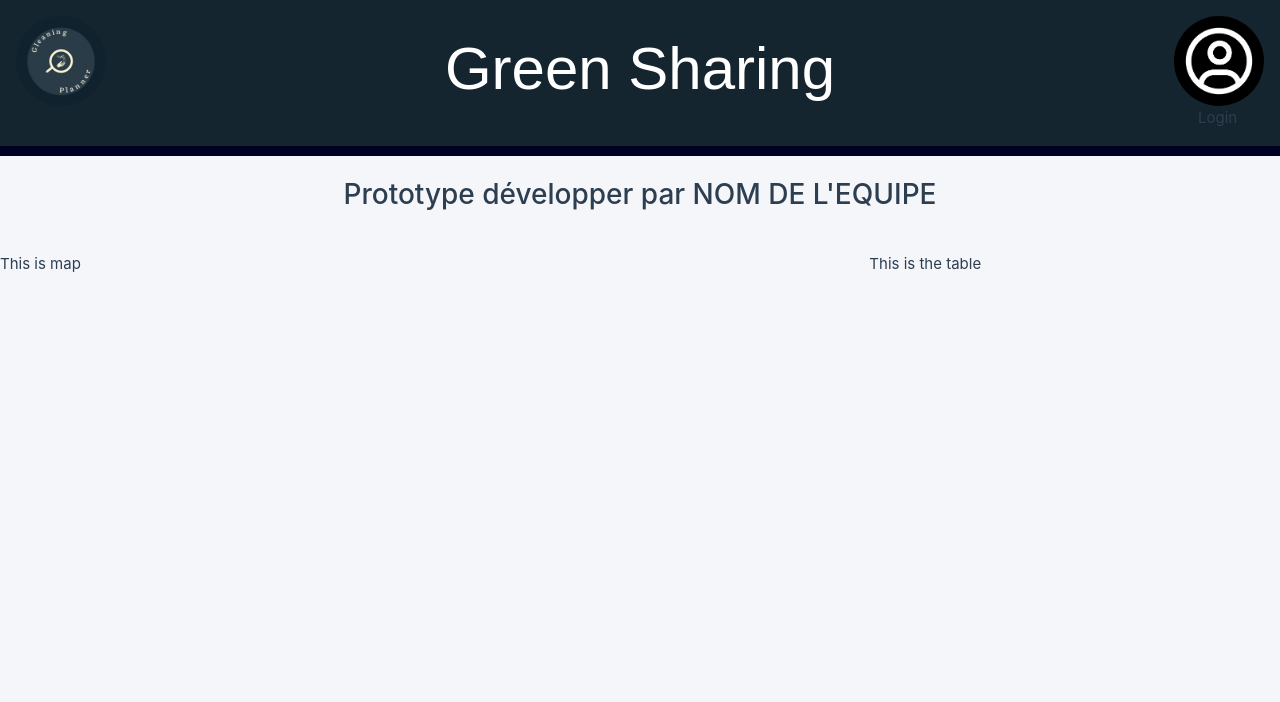
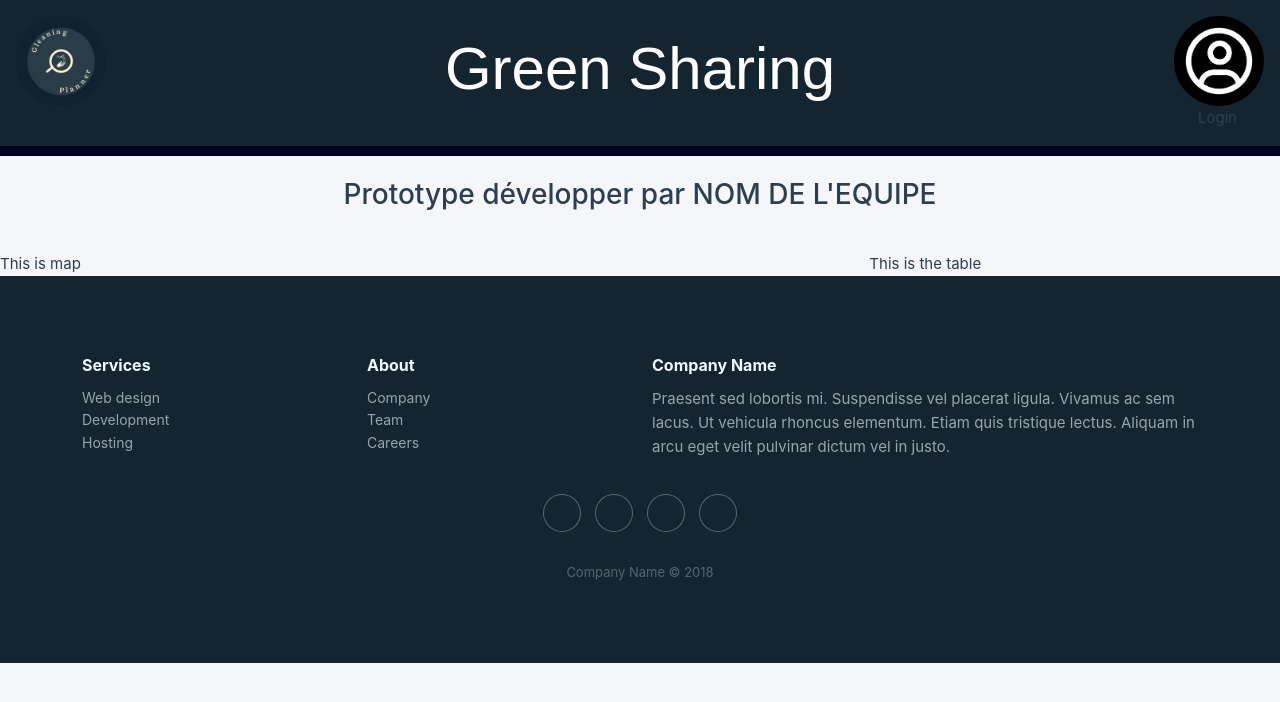
Before and after one commit to JayBi55/Green_Sharing, a Vue app in the folder code/front-end/: page / in a window 1280 px wide. Shown: the top 702 px of the page. Built offline with nearby package versions, Linux system fonts and the light colour scheme.

Commit message:
footer main page

```diff
--- a/code/front-end/src/components/FooterVue.vue
+++ b/code/front-end/src/components/FooterVue.vue
@@ -0,0 +1,134 @@
+<template>
+    <div class="footer-dark">
+        <footer>
+            <div class="container">
+                <div class="row">
+                    <div class="col-sm-6 col-md-3 item">
+                        <h3>Services</h3>
+                        <ul>
+                            <li><a href="#">Web design</a></li>
+                            <li><a href="#">Development</a></li>
+                            <li><a href="#">Hosting</a></li>
+                        </ul>
+                    </div>
+                    <div class="col-sm-6 col-md-3 item">
+                        <h3>About</h3>
+                        <ul>
+                            <li><a href="#">Company</a></li>
+                            <li><a href="#">Team</a></li>
+                            <li><a href="#">Careers</a></li>
+                        </ul>
+                    </div>
+                    <div class="col-md-6 item text">
+                        <h3>Company Name</h3>
+                        <p>Praesent sed lobortis mi. Suspendisse vel placerat ligula. Vivamus ac sem lacus. Ut vehicula rhoncus elementum. Etiam quis tristique lectus. Aliquam in arcu eget velit pulvinar dictum vel in justo.</p>
+                    </div>
+                    <div class="col item social"><a href="#"><i class="icon ion-social-facebook"></i></a><a href="#"><i class="icon ion-social-twitter"></i></a><a href="#"><i class="icon ion-social-snapchat"></i></a><a href="#"><i class="icon ion-social-instagram"></i></a></div>
+                </div>
+                <p class="copyright">Company Name © 2018</p>
+            </div>
+        </footer>
+    </div>
+</template>
+<script lang="ts">
+import { defineComponent } from 'vue';
+import router from '@/router';
+
+export default defineComponent({
+    name: 'FooterVue',
+})
+</script>
+<style>
+    .footer-dark {
+        padding:50px 0;
+        color:#f0f9ff;
+        background-color:#142530;
+
+    }
+
+    .footer-dark h3 {
+        margin-top:0;
+        margin-bottom:12px;
+        font-weight:bold;
+        font-size:16px;
+    }
+
+    .footer-dark ul {
+        padding:0;
+        list-style:none;
+        line-height:1.6;
+        font-size:14px;
+        margin-bottom:0;
+    }
+
+    .footer-dark ul a {
+        color:inherit;
+        text-decoration:none;
+        opacity:0.6;
+    }
+
+    .footer-dark ul a:hover {
+        opacity:0.8;
+    }
+
+    @media (max-width:767px) {
+        .footer-dark .item:not(.social) {
+        text-align:center;
+        padding-bottom:20px;
+        }
+    }
+
+    .footer-dark .item.text {
+        margin-bottom:36px;
+    }
+
+    @media (max-width:767px) {
+        .footer-dark .item.text {
+        margin-bottom:0;
+        }
+    }
+
+    .footer-dark .item.text p {
+        opacity:0.6;
+        margin-bottom:0;
+    }
+
+    .footer-dark .item.social {
+        text-align:center;
+    }
+
+    @media (max-width:991px) {
+        .footer-dark .item.social {
+        text-align:center;
+        margin-top:20px;
+        }
+    }
+
+    .footer-dark .item.social > a {
+        font-size:20px;
+        width:36px;
+        height:36px;
+        line-height:36px;
+        display:inline-block;
+        text-align:center;
+        border-radius:50%;
+        box-shadow:0 0 0 1px rgba(255,255,255,0.4);
+        margin:0 8px;
+        color:#fff;
+        opacity:0.75;
+    }
+
+    .footer-dark .item.social > a:hover {
+        opacity:0.9;
+    }
+
+    .footer-dark .copyright {
+        text-align:center;
+        padding-top:24px;
+        opacity:0.3;
+        font-size:13px;
+        margin-bottom:0;
+    }
+
+    https://epicbootstrap.com/snippets/footer-dark
+</style>
--- a/code/front-end/src/components/MainBar.vue
+++ b/code/front-end/src/components/MainBar.vue
@@ -1,5 +1,5 @@
 <template>
-    <div class=" main-bar p-3 d-flex justify-content-between w-100">
+    <div class="main-bar p-3 d-flex justify-content-between w-100">
         <img src="@/assets/Free_Sample_Logo.jpg" alt="warning" class="logo"/>
         <h2 class="ecriture align-self-center">Green Sharing</h2>
         <div  class="logo-sign" @click="redirectSignIn">
--- a/code/front-end/src/views/MainPageView.vue
+++ b/code/front-end/src/views/MainPageView.vue
@@ -10,6 +10,7 @@
                 This is the table
             </div>
         </div>
+        <FooterVue style="bottom:0"/>
     </div>
 </template>
 
@@ -17,10 +18,11 @@
 import { defineComponent } from 'vue';
 import MainBar from '@/components/MainBar.vue';
 import TransitorieBar from '@/components/TransitorieBar.vue';
+import FooterVue from '@/components/FooterVue.vue';
 
 export default defineComponent({
     name:'MainPageView',
-    components: {MainBar, TransitorieBar},
+    components: {MainBar, TransitorieBar, FooterVue},
     data() {
         return {
 
```
